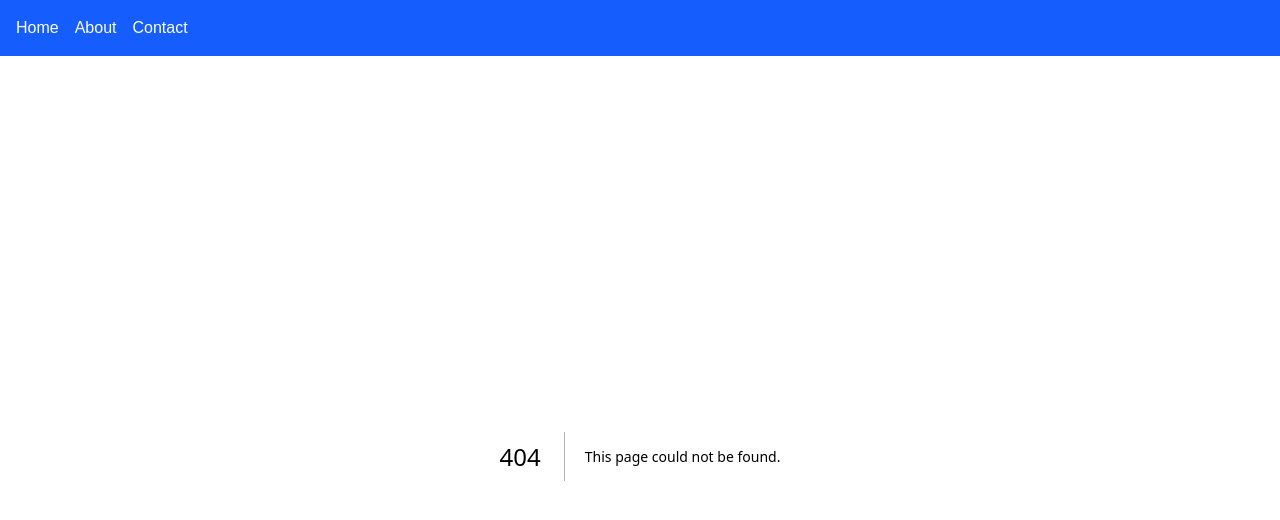
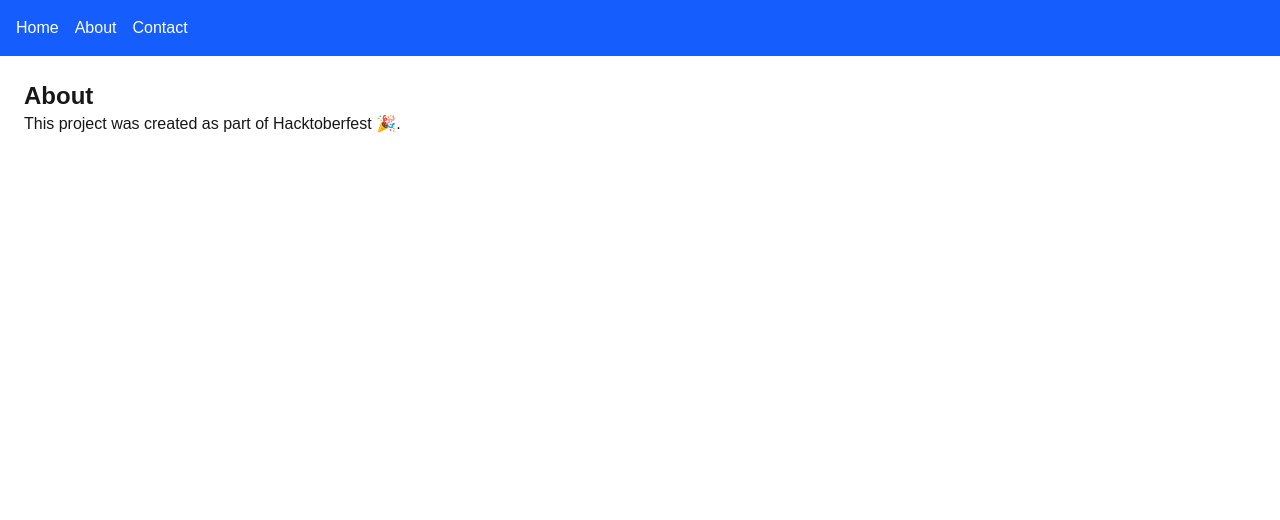
Before and after one commit to DinukaShashen/next-web-layout, a Next.js app: page /about in a window 1280 px wide. Before the commit this address had no page. Shown: the top 520 px of the page. Built offline with nearby package versions, Linux system fonts and the light colour scheme.

Commit message:
Add About page

```diff
--- /dev/null
+++ b/src/app/about/page.tsx
@@ -0,0 +1,8 @@
+export default function AboutPage() {
+  return (
+    <div className="p-6">
+      <h1 className="text-2xl font-bold">About</h1>
+      <p>This project was created as part of Hacktoberfest 🎉.</p>
+    </div>
+  );
+}
```
